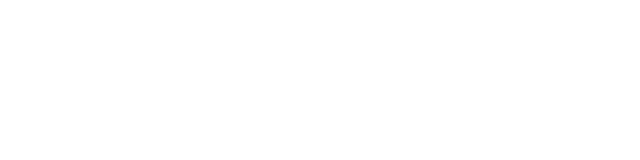
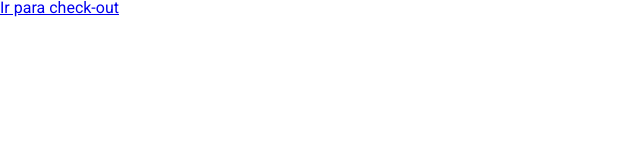
Before and after one commit to grakzanchetta/projeto14-rocket-store-front, a React (Create React App) app: page /cart in a window 1280 px wide. Before the commit this address had no page. Shown: the top 160 px of the page, without its empty margins (0-640 px from the left). Built offline with nearby package versions, Linux system fonts and the light colour scheme.

Commit message:
implementa path cart

```diff
--- a/src/components/App.js
+++ b/src/components/App.js
@@ -5,7 +5,8 @@
 import SignUp from './Pages/SignUp';
 import Login from './Pages/Login.js';
 import Home from './Pages/Home.js';
-import Checkout from './Pages/Checkout.js';
+import Cart from './Pages/Cart.js';
+import Checkout from './Pages/Checkout';
 import TokenContext from './contexts/TokenContext.js';
 
 export default function App(){
@@ -18,10 +19,10 @@
                     <Route path='/' element={<Login />} />
                     <Route path='/sign-up' element={<SignUp />} />
                     <Route path='/home' element={<Home />} />
+                    <Route path='/cart' element={<Cart />} />
                     <Route path='/checkout' element={<Checkout />} />
                 </Routes>
             </TokenContext.Provider>
         </BrowserRouter>
     )
-
 }
--- /dev/null
+++ b/src/components/Pages/Cart.js
@@ -0,0 +1,13 @@
+import { Link } from "react-router-dom";
+import styled from "styled-components";
+
+export default function Cart() {
+    return (
+        <Container>
+            <Link to='/checkout'>Ir para check-out </Link>
+        </Container>
+    )
+}
+
+const Container = styled.div`
+`
```
Lines whose indentation alone changed are shown as unchanged.
